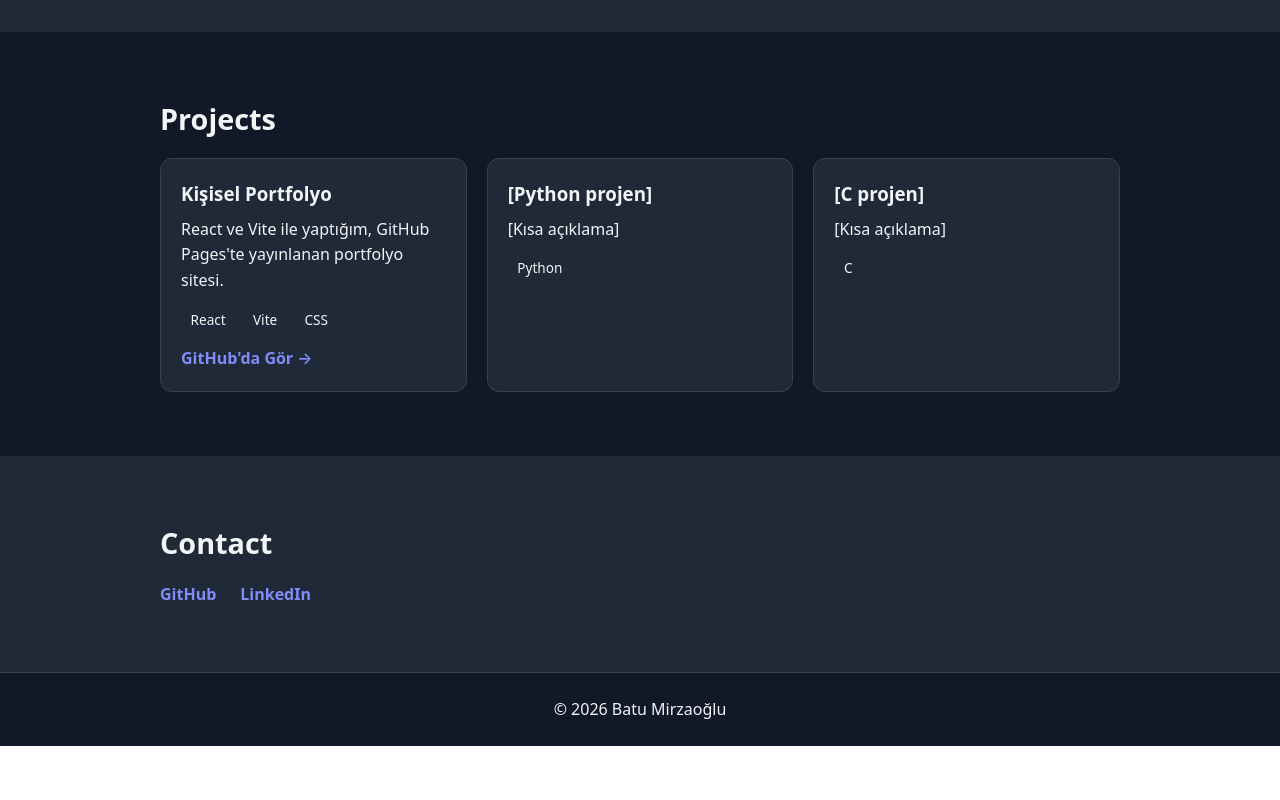
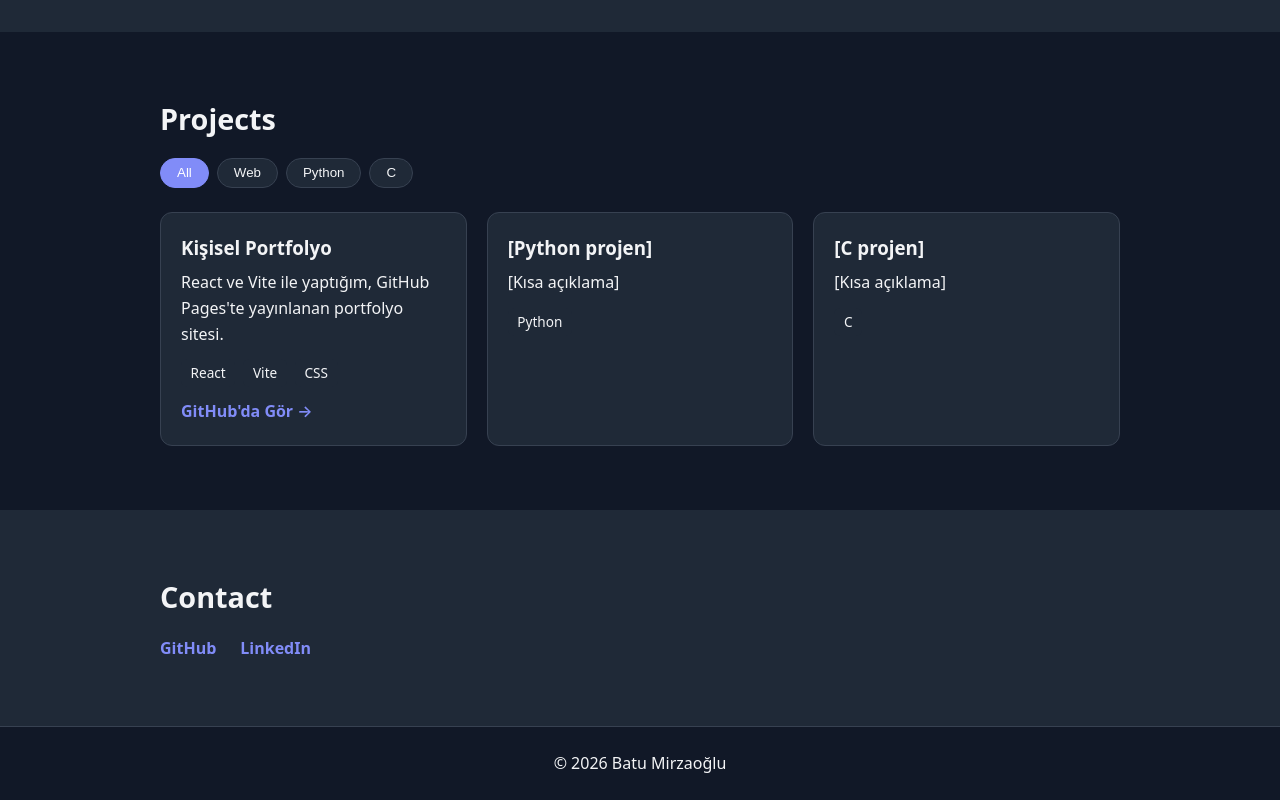
Before and after one commit to batumirzaoglu0/portfolio, a React (Vite) app: page / in a window 1280 px wide. Shown: the part 985-1785 px from the top of the page. Before the commit the page ends 1731 px from the top, so only its background shows below. Built offline with nearby package versions, Linux system fonts and the light colour scheme.

Commit message:
feat: add project filtering with useState

```diff
--- a/src/components/Projects.jsx
+++ b/src/components/Projects.jsx
@@ -1,13 +1,34 @@
+import { useState } from 'react';
 import ProjectCard from './ProjectCard';
 import { projects } from '../data/projects';
 
+const categories = ['all', 'web', 'python', 'c'];
+
 function Projects() {
+  const [filter, setFilter] = useState('all');
+
+  const visible =
+    filter === 'all' ? projects : projects.filter((p) => p.category === filter);
+
   return (
     <section id="projects" className="section">
       <div className="container">
         <h2>Projects</h2>
+
+        <div className="filters">
+          {categories.map((c) => (
+            <button
+              key={c}
+              className={filter === c ? 'filter-btn active' : 'filter-btn'}
+              onClick={() => setFilter(c)}
+            >
+              {c}
+            </button>
+          ))}
+        </div>
+
         <div className="card-grid">
-          {projects.map((p) => (
+          {visible.map((p) => (
             <ProjectCard
               key={p.id}
               title={p.title}
```
